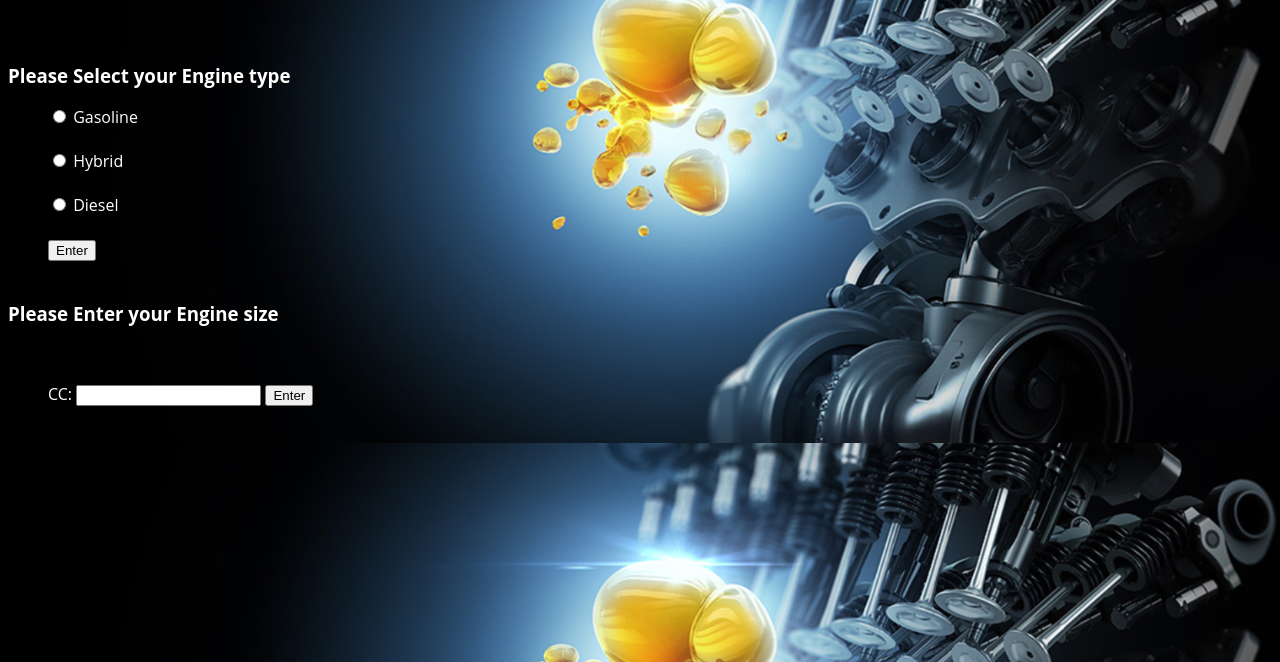
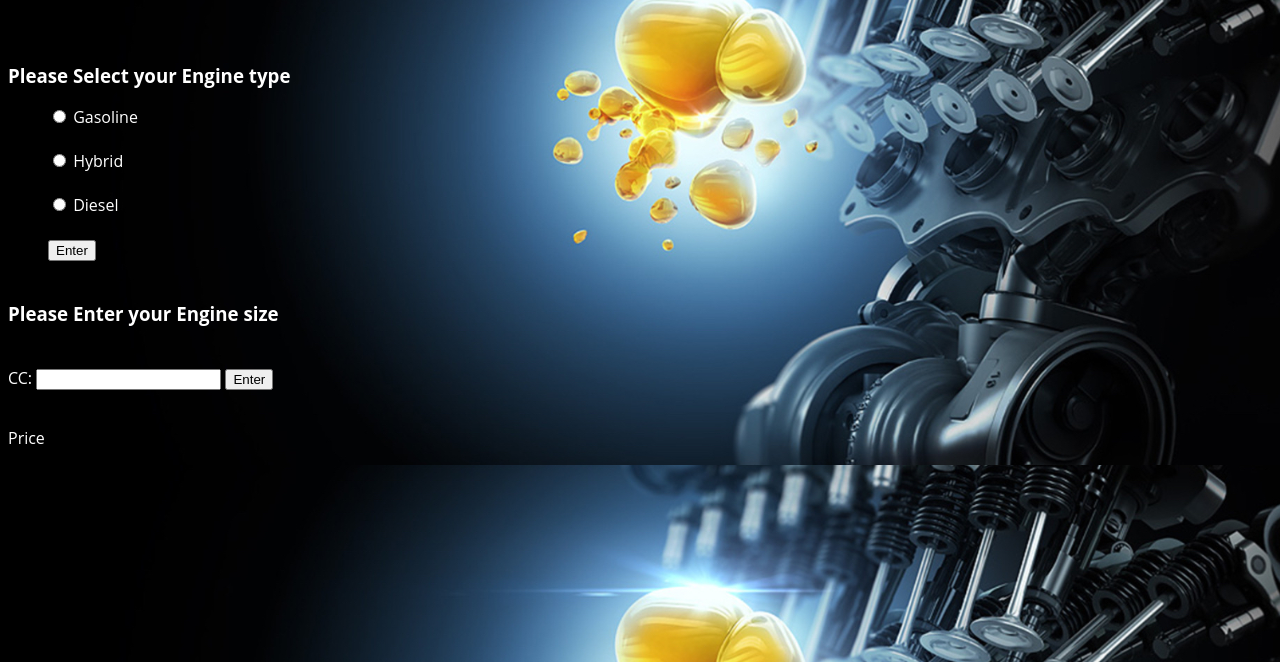
Before and after one commit to Saharalissa/OIL-grade, a plain HTML site: page index.html in a window 1280 px wide. Shown: the part 138-800 px from the top of the page. Drawn offline with nearby package versions, Linux system fonts and the light colour scheme.

Commit message:
project finalshape

```diff
--- a/index.html
+++ b/index.html
@@ -7,8 +7,8 @@
 <body><br><br>
 	<h1 id="fontColor">Be your own Technical advisor</h1><br><br>
 	<h3>Please Select your Engine type</h3>
-	<div>
-    <ul>
+	<div >
+    <ul class="container">
   <!-- <label for="engine"></label><br> -->
   <input type="radio" id="gasoline" name="engine" value="gasoline">
   <label for="gasoline">Gasoline</label><br><br>
@@ -17,20 +17,23 @@
   <input type="radio" id="diesel" name="engine" value="diesel">
   <label for="diesel">Diesel</label><br><br>
   <button id = "sort" onclick="add()">Enter</button><br>
+</ul>
+  <p id="result"></p>
 
-  <p id="result"></p>
-</ul>
 </div>
 <h3>Please Enter your Engine size</h3><br>
-<div>
-<ul>
+<div class="container2">
+
 <label for="cc" class="size">CC:</label>
 <input type="text" id="inputA" name="inputA">
 <button id = "sortAdd" onclick="addSize()">Enter</button><br>
 
 <p id="resultAdd"></p>
-</ul>
+
 </div>
+
+<p id="price" onclick="addSize()">Price</p>
+<p type="text" id="inputB"></p>
 
 <script src="main.js"></script>
 </body>
--- a/main.js
+++ b/main.js
@@ -2,26 +2,31 @@ var gas=["10w40", "20w50"];
 var dies="15w40";
 var hyb=["0w20", "5w20", "5w30", "0w40"];
 
- // var button1 = document.getElementsByClassName("container");
+var price1 = 5;
+var price2 = 7;
+var price3 = 10;
+
 
 function add() {
 	var petr=document.getElementById("gasoline");
 	var petro=document.getElementById("diesel");
 	var petrol=document.getElementById("hybrid");
 
-	if(petr.checked===false && petro.checked===false && petrol.checked===false) {
+
+	if (petr.checked===false && petro.checked===false && petrol.checked===false) {
 		alert("YOU MUST SELECT ENGINE TYPE")
-	}else if(petr.checked) {
+ 	} else if(petr.checked) {
      document.getElementById("result").innerHTML="YOU CAN CHOOSE GRADE ''"+gas[0]+"'' OR GRADE ''"+gas[1]+"''"
  	} else if(petro.checked) {
  	document.getElementById("result").innerHTML="YOU SUITABLE GRADE IS ''"+dies+"''"
  	} else if(petrol.checked) {
  	document.getElementById("result").innerHTML="YOU CAN CHOOSE GRADE ''"+hyb[0]+" ''OR GRADE ''"+hyb[1]+"'' OR GRADE ''"+hyb[2]+"'' OR GRADE ''"+hyb[3]+"''"
-
     }
 }
 
+
 function addSize() {
+
 	var size = document.getElementById("inputA").value
 
 	if (size === "") {
--- a/style.css
+++ b/style.css
@@ -13,9 +13,9 @@ body{
 
 #result{
 	width: 40%;
-/*	border-style: inset;*/
 	padding: 0px 20px 5px 10px;
 	text-align: left;
+	/*font-weight: bold;*/
 	margin: 40px, 40px, 20px, 20px;
 	color: orange;
 }
@@ -25,6 +25,7 @@ body{
 	/*border-style: inset;*/
 	padding: 0px 20px 5px 10px;
 	text-align: left;
+	/*font-weight: bold;*/
 	margin: 40px, 40px, 20px, 20px;
 	color: orange;
 }
```
Lines whose indentation alone changed are shown as unchanged.
